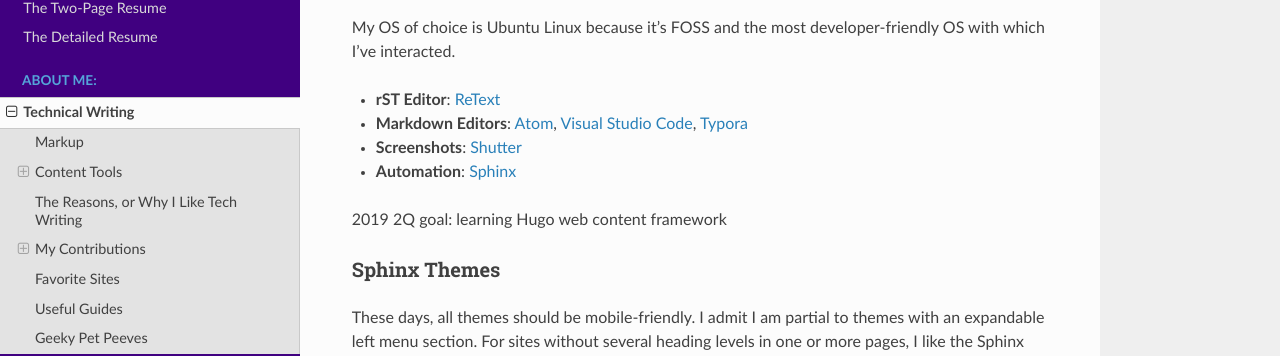
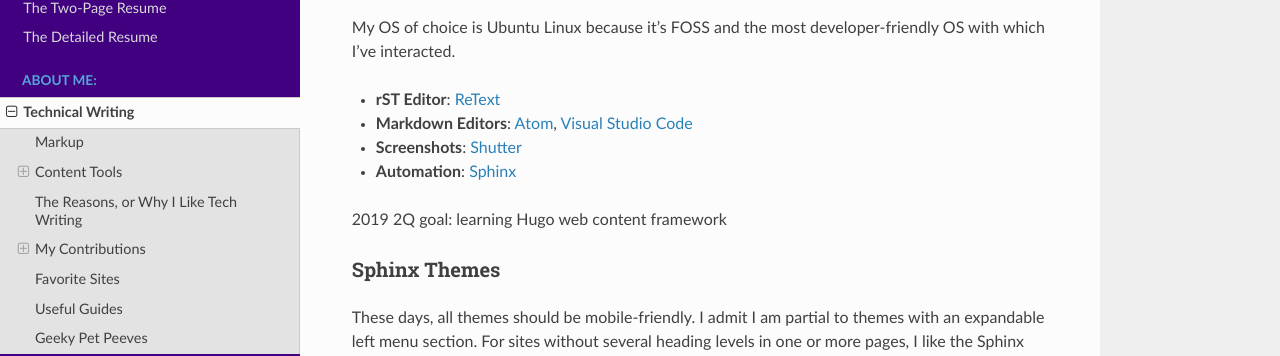
Before and after one commit to aimeeu/aimee-ukasick-resume, a Sphinx documentation site: the page built from docs/tech_writing.rst, in a window 1280 px wide and 900 px high, scrolled down 399 px. Shown: the part 144-500 px from the top of the window. Built offline with Sphinx 7.4.7 and the Read the Docs theme 2.0.0, drawn with Linux system fonts in a browser that asks for light colours.

Commit message:
Update tech_writing.rst

```diff
--- a/docs/tech_writing.rst
+++ b/docs/tech_writing.rst
@@ -36,7 +36,7 @@
 My OS of choice is Ubuntu Linux because it's FOSS and the most developer-friendly OS with which I've interacted.
 
 - **rST Editor**: `ReText <https://github.com/retext-project/retext>`_
-- **Markdown Editors**: `Atom <https://atom.io/>`_, `Visual Studio Code <https://code.visualstudio.com/>`_, `Typora <https://typora.io/>`_
+- **Markdown Editors**: `Atom <https://atom.io/>`_, `Visual Studio Code <https://code.visualstudio.com/>`_
 - **Screenshots**: `Shutter <https://launchpad.net/shutter>`_
 - **Automation**: `Sphinx <http://sphinx-doc.org/>`_
 
```
